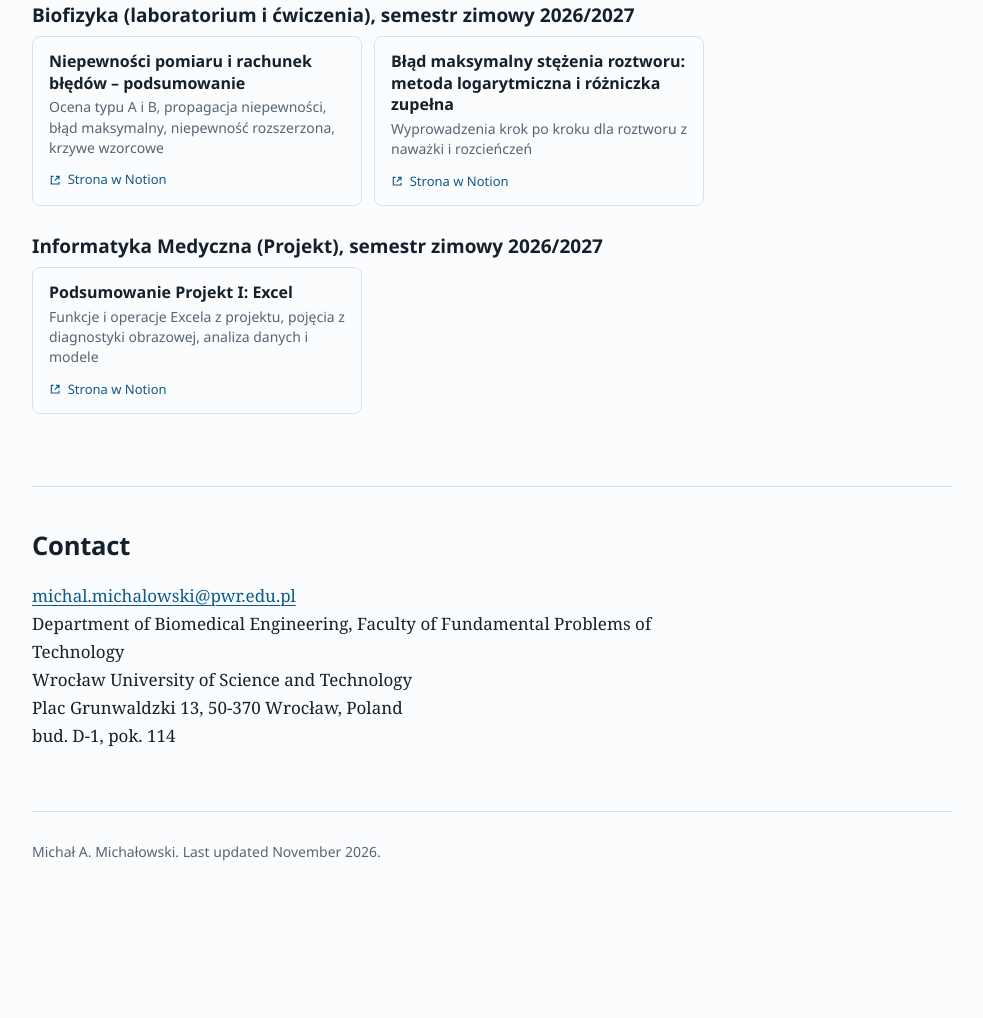
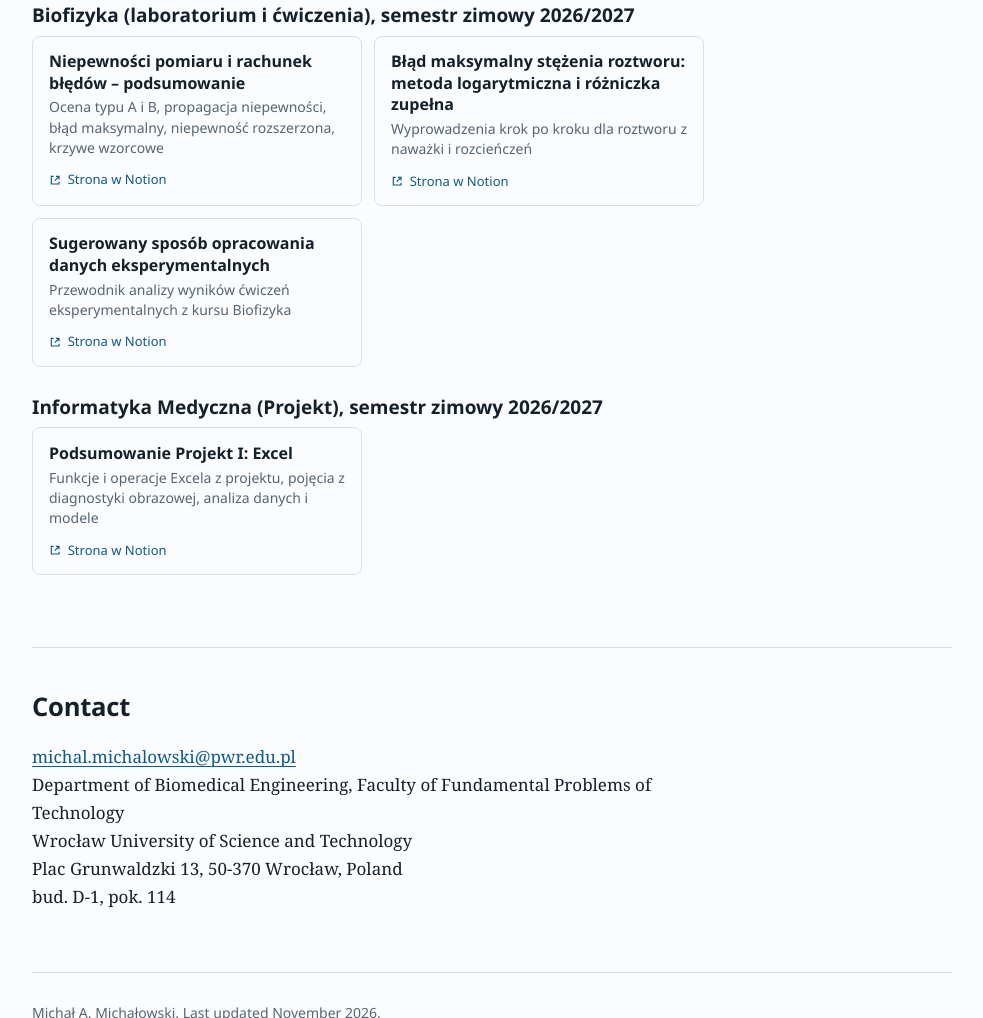
Before and after one commit to michal2am/michal2am.github.io, a plain HTML site: page index.html in a window 1280 px wide. Shown: the part 5542-6560 px from the top of the page, without its empty margins (148-1131 px from the left). Before the commit the page ends 6458 px from the top, so only its background shows below. Drawn offline with Linux system fonts and the light colour scheme.

Commit message:
biophysics lab guide added

```diff
--- a/index.html
+++ b/index.html
@@ -386,6 +386,11 @@ footer p { margin: 0 0 0.3rem; }
           <span class="page-desc">Wyprowadzenia krok po kroku dla roztworu z naważki i rozcieńczeń</span>
           <span class="page-src"><svg viewBox="0 0 16 16" fill="none" stroke="currentColor" stroke-width="1.5" aria-hidden="true"><path d="M6 3H3v10h10v-3M9 3h4v4M13 3 7.5 8.5"/></svg>Strona w Notion</span>
         </a></li>
+        <li><a href="https://mamichalowski.notion.site/analiza-biofizyka-laboratorium" target="_blank" rel="noopener">
+          <span class="page-title">Sugerowany sposób opracowania danych eksperymentalnych</span>
+          <span class="page-desc">Przewodnik analizy wyników ćwiczeń eksperymentalnych z kursu Biofizyka</span>
+          <span class="page-src"><svg viewBox="0 0 16 16" fill="none" stroke="currentColor" stroke-width="1.5" aria-hidden="true"><path d="M6 3H3v10h10v-3M9 3h4v4M13 3 7.5 8.5"/></svg>Strona w Notion</span>
+        </a></li>
       </ul>
     </div>
 
```
